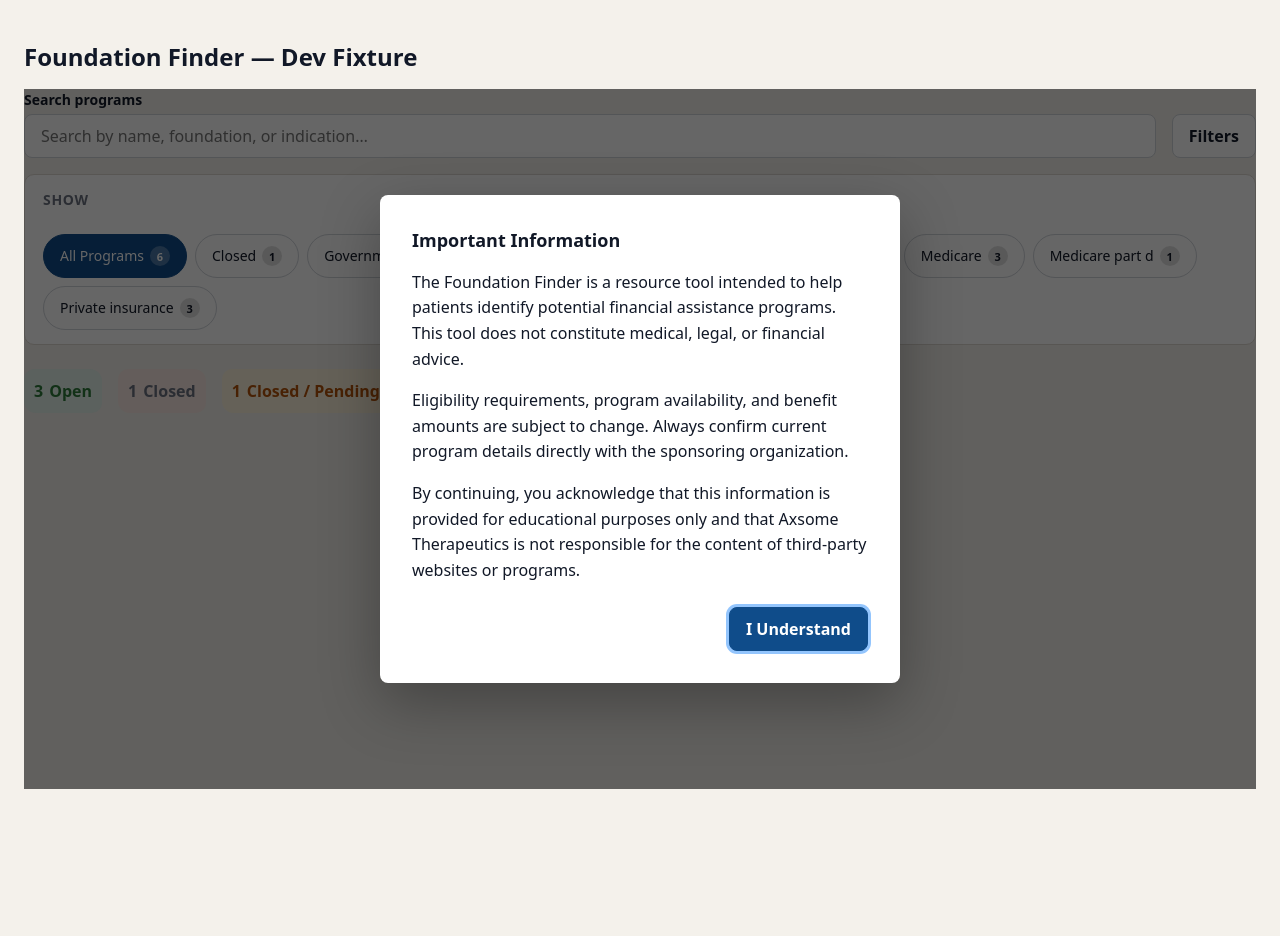
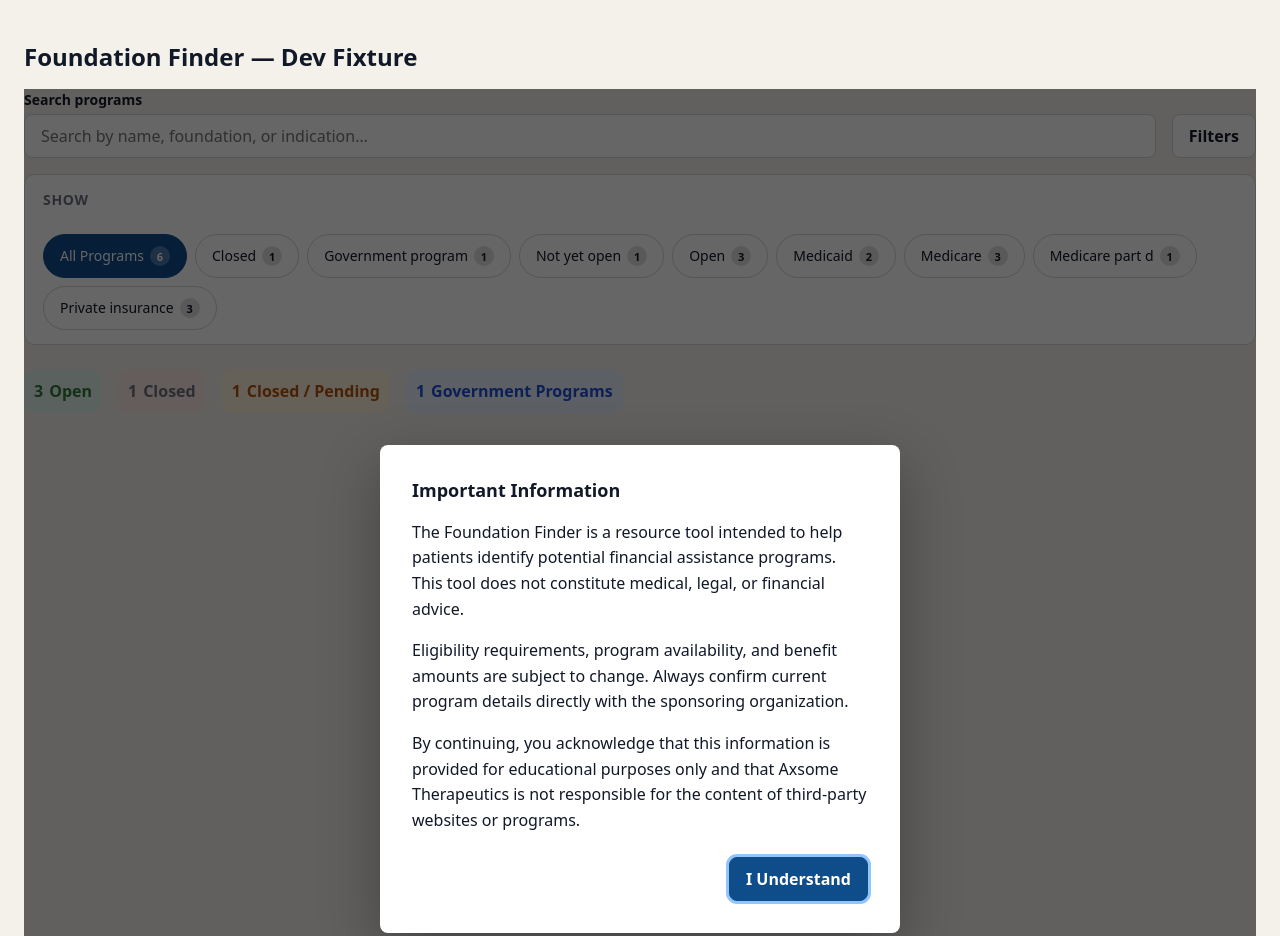
Before and after one commit to axsm-nathan/foundation-finder-demo, a website built with Vite: page index.html in a window 1280 px wide. Shown: the top 936 px of the page. Before the commit the page ends 813 px from the top, so only its background shows below. Built offline with nearby package versions, Linux system fonts and the light colour scheme.

Commit message:
setting max height

```diff
--- a/src/main.css
+++ b/src/main.css
@@ -47,7 +47,7 @@ body {
 }
 
 .ff-root {
-  --ff-widget-height: 700px;
+  --ff-widget-height: 1200px;
   font-family: var(--font-family-base, system-ui, sans-serif);
   font-size: var(--font-size-base, 16px);
   color: var(--color-text, #111827);
```
